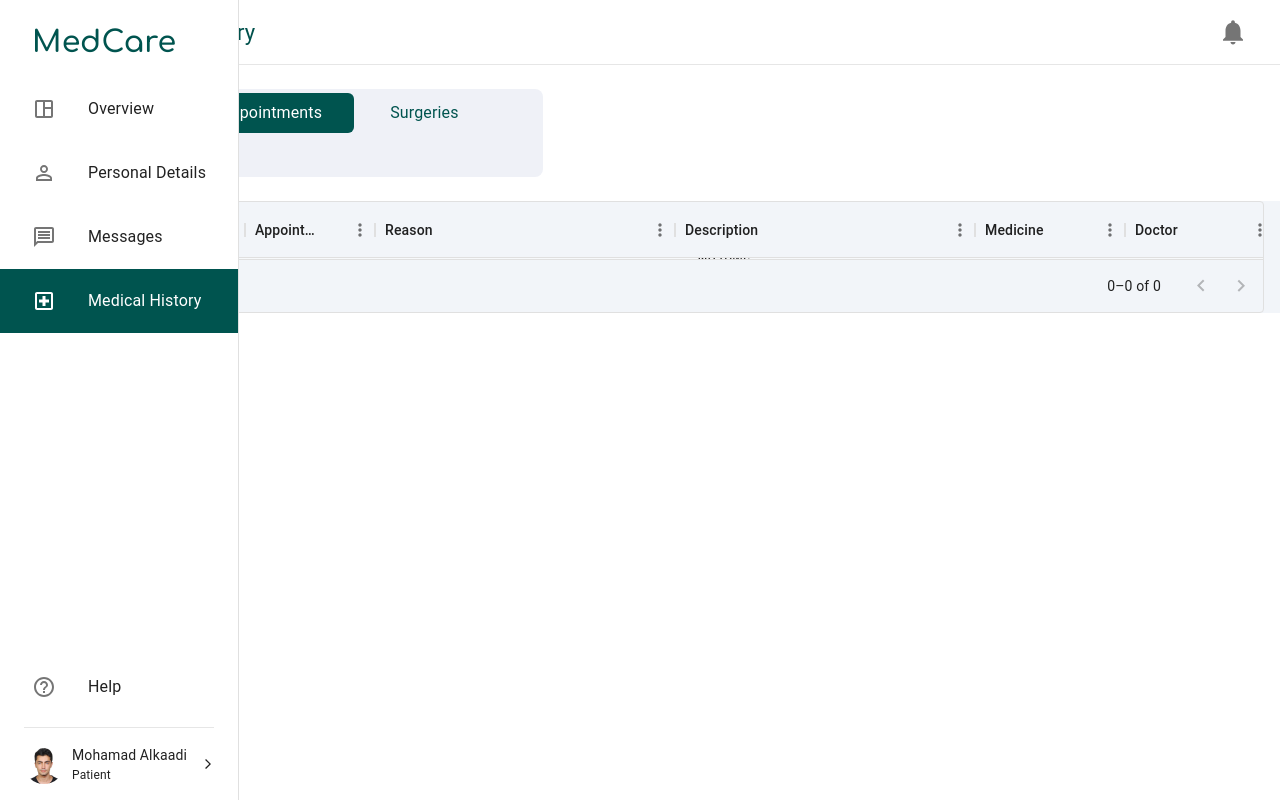
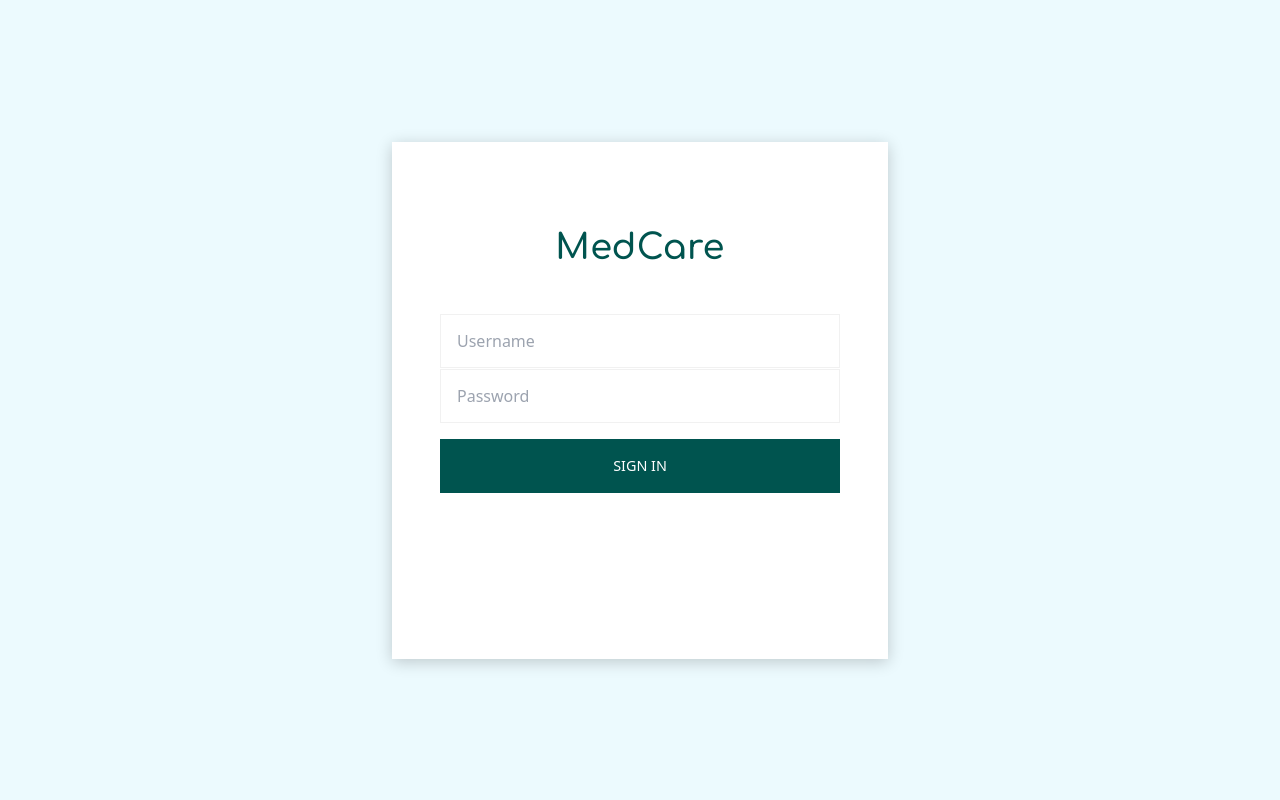
Before and after one commit to mohamad-alkaadi/newMedCare, a React (Vite) app in the folder frontend/medcare/: page / in a window 1280 px wide. Built offline with nearby package versions, Linux system fonts and the light colour scheme; no server answers.

Commit message:
finished sign in on front end

```diff
--- a/frontend/medcare/src/App.jsx
+++ b/frontend/medcare/src/App.jsx
@@ -1,11 +1,16 @@
 import { useState } from "react"
 import "./App.css"
 import AfterLogin from "./pages/afterlogin/AfterLogin"
+import SignIn from "./pages/signin/SignIn"
+import { useAppWindowSize } from "./customHooks/useAppWindowSize"
 
 function App() {
+  const size = useAppWindowSize()
+  console.log(size)
   return (
     <>
-      <AfterLogin />
+      {/* <AfterLogin /> */}
+      <SignIn />
     </>
   )
 }
--- /dev/null
+++ b/frontend/medcare/src/customHooks/useAppWindowSize.js
@@ -0,0 +1,19 @@
+import { useEffect, useState } from "react"
+
+export function useAppWindowSize() {
+  const [size, setSize] = useState({
+    width: window.innerWidth,
+    height: window.innerHeight,
+  })
+
+  useEffect(() => {
+    const handleResize = () => {
+      setSize({ width: window.innerWidth, height: window.innerHeight })
+    }
+    window.addEventListener("resize", handleResize)
+    return () => {
+      window.removeEventListener("resize", handleResize)
+    }
+  }, [])
+  return size
+}
--- a/frontend/medcare/src/pages/afterlogin/AfterLogin.jsx
+++ b/frontend/medcare/src/pages/afterlogin/AfterLogin.jsx
@@ -18,8 +18,8 @@ const AfterLogin = () => {
         </Grid>
         <Grid item xs={14}>
           {/* <Personal activePage={activePage} setActivePage={setActivePage} /> */}
-          {/* <Overview activePage={activePage} setActivePage={setActivePage} /> */}
-          <History activePage={activePage} setActivePage={setActivePage} />
+          <Overview activePage={activePage} setActivePage={setActivePage} />
+          {/* <History activePage={activePage} setActivePage={setActivePage} /> */}
         </Grid>
       </Grid>
     </div>
--- a/frontend/medcare/src/pages/afterlogin/components/PrimaryAppBar.jsx
+++ b/frontend/medcare/src/pages/afterlogin/components/PrimaryAppBar.jsx
@@ -30,7 +30,6 @@ const PrimaryAppBar = ({ activeBar, setActiveBar }) => {
           <Box sx={{ textDecoration: "none", flexGrow: 1 }}>
             <Typography
               sx={{
-                color: "black",
                 fontSize: 22,
                 color: "#00514c",
               }}
--- a/frontend/medcare/src/pages/afterlogin/overview/components/CalendarCard.jsx
+++ b/frontend/medcare/src/pages/afterlogin/overview/components/CalendarCard.jsx
@@ -143,7 +143,6 @@ const CalendarCard = () => {
                             fontWeight: 500,
                             color: "#97a1aa",
                             fontSize: "14px",
-                            color: "#00514c",
                           }}
                         >
                           Dermatologist
--- /dev/null
+++ b/frontend/medcare/src/pages/signin/Signin.jsx
@@ -0,0 +1,68 @@
+import React from "react"
+import { useAppWindowSize } from "../../customHooks/useAppWindowSize"
+import { Box, Grid, TextField, Typography } from "@mui/material"
+const SignIn = () => {
+  const size = useAppWindowSize()
+  console.log(size)
+  return (
+    <Box
+      sx={{
+        width: size.width,
+        height: size.height,
+        backgroundColor: "#ecfafe",
+        display: "grid",
+        justifyContent: "center",
+        alignItems: "center",
+      }}
+    >
+      <Box
+        sx={{
+          width: "496px",
+          height: "517px",
+          backgroundColor: "#fff",
+          boxShadow: "0px 3px 15px rgba(0, 0, 0, 0.2)",
+        }}
+      >
+        <Typography
+          sx={{
+            textAlign: "center",
+            // mt: "2.375rem",
+            mt: 10,
+            fontFamily: "'Comfortaa', cursive",
+            fontSize: "2.2em",
+            color: "#00544f",
+            mb: 5,
+          }}
+        >
+          MedCare
+        </Typography>
+        <form className="w-[100%]">
+          <div className="w-[100%] grid justify-center mb-[1px]">
+            <input
+              type="text"
+              placeholder="Username"
+              className="pl-[1rem] w-[400px] h-[54px] border-[1px] border-[#f1f1f1] focus:outline-none focus:border-[#00544f]"
+            />
+          </div>
+          <div className="w-[100%] grid justify-center mb-4">
+            <input
+              type="password"
+              placeholder="Password"
+              className="pl-[1rem] w-[400px] h-[54px] border-[1px] border-[#f1f1f1] focus:outline-none focus:border-[#00544f]"
+            />
+          </div>
+          <div className="w-[100%] grid justify-center mb-[1px]">
+            <button
+              type="submit"
+              className=" w-[400px] h-[54px] bg-[#00544f] text-white hover:bg-[#007e78] text-[.9rem]"
+            >
+              SIGN IN
+            </button>
+          </div>
+        </form>
+      </Box>
+    </Box>
+  )
+}
+
+export default SignIn
```
Also changed, not shown: 1 other file (tests, documents, lock files or other folders).
